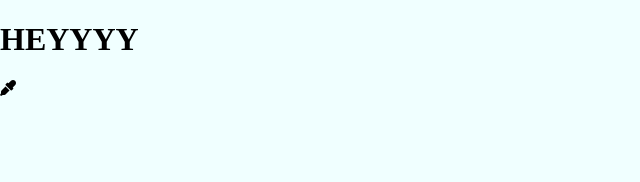
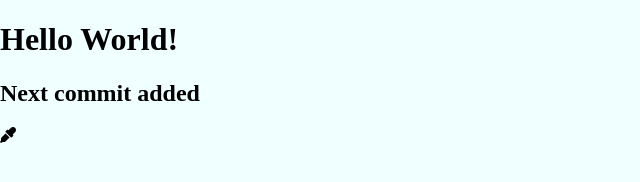
Before and after one commit to sz-clagyi-89/template-test, a plain HTML site: page index.html in a window 1280 px wide. Shown: the whole page, without its empty margins (0-640 px from the left). Drawn offline with Linux system fonts and the light colour scheme.

Commit message:
Hello world

```diff
--- a/index.html
+++ b/index.html
@@ -10,7 +10,9 @@
 
 </head>
 <body>
-    <h1>HEYYYY</h1>
+    <h1>Hello World!</h1>
+    <h2>Next commit added</h2>
+
     <i class="fas fa-eye-dropper"></i>
     <!-- crtl + ü -->
     <script src="app.js"></script>
```
